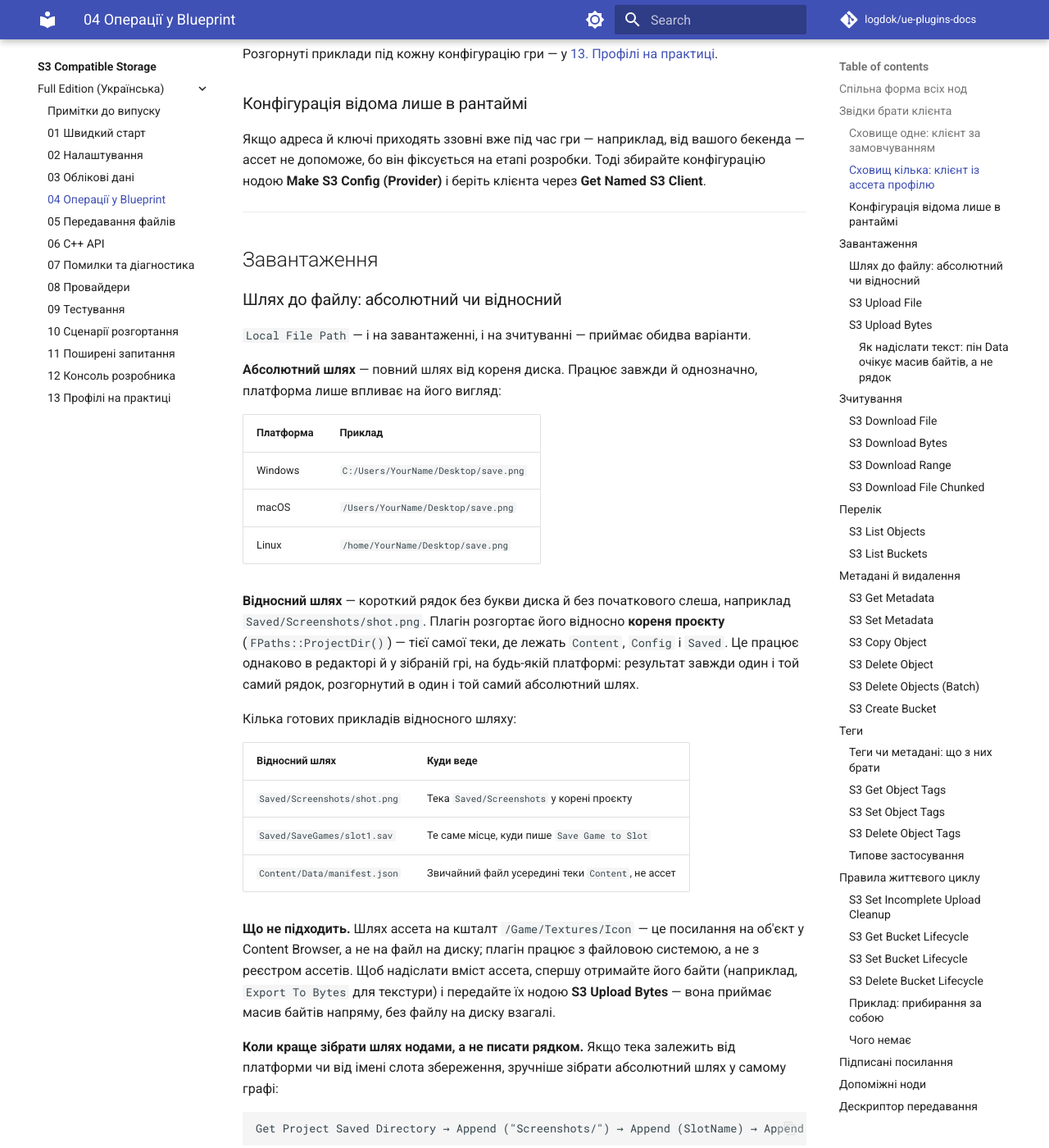
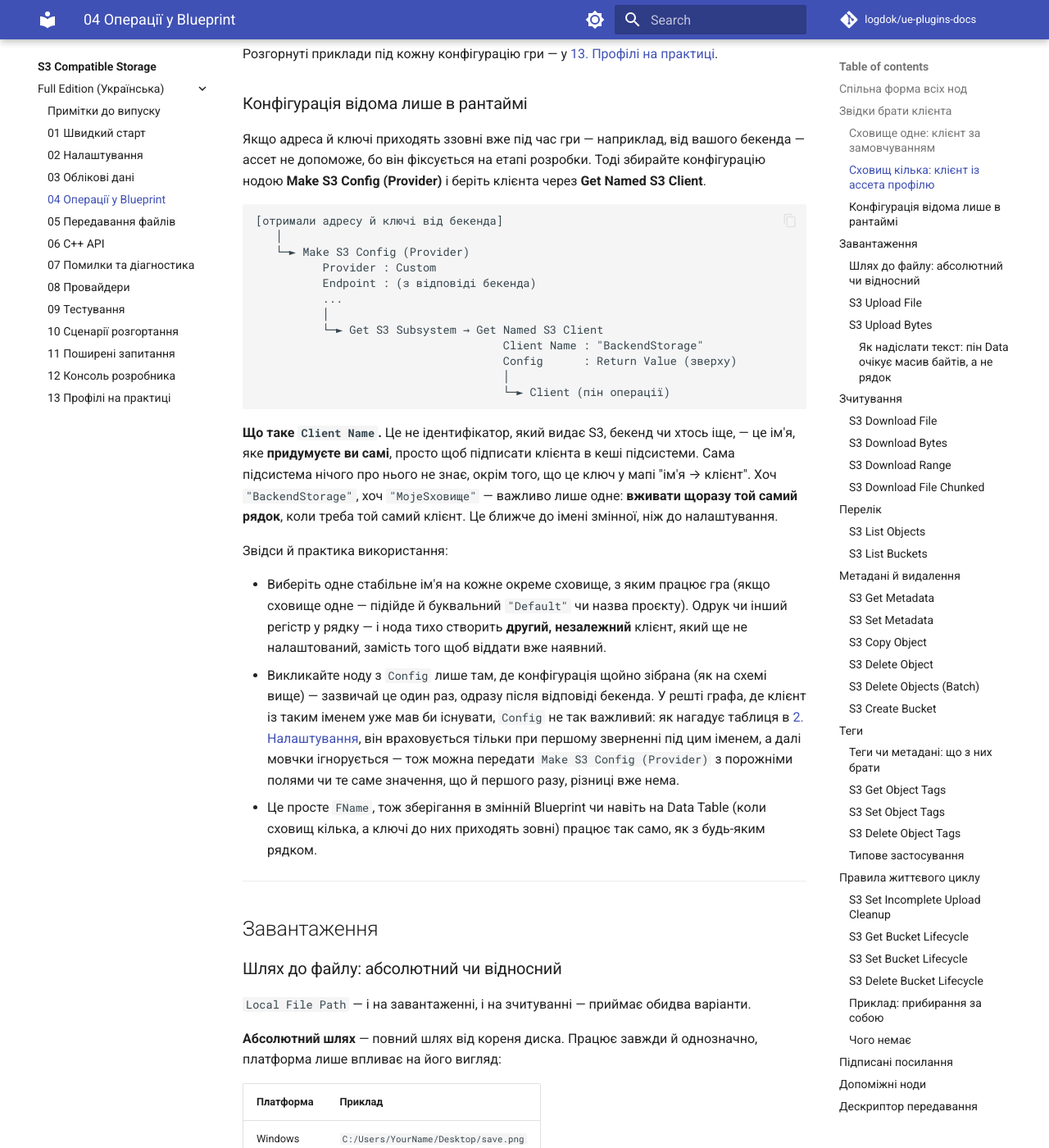
Before and after one commit to logdok/ue-plugins-docs, an MkDocs documentation site: the page built from docs/s3-compatible-storage/Full/uk/04-Blueprint-Operations.md, in a window 1280 px wide and 1400 px high, scrolled down 2211 px. Shown: the whole window at 82% size. Built offline with MkDocs 1.6.1 and Material for MkDocs 9.7.7, drawn with Linux system fonts in a browser that asks for light colours; comment, search, counter and statistics services are not loaded.

Commit message:
Sync docs from HostS3@2344870

````diff
--- a/docs/s3-compatible-storage/Full/uk/04-Blueprint-Operations.md
+++ b/docs/s3-compatible-storage/Full/uk/04-Blueprint-Operations.md
@@ -88,6 +88,43 @@ Get S3 Subsystem
 Якщо адреса й ключі приходять ззовні вже під час гри — наприклад, від вашого бекенда —
 ассет не допоможе, бо він фіксується на етапі розробки. Тоді збирайте конфігурацію нодою
 **Make S3 Config (Provider)** і беріть клієнта через **Get Named S3 Client**.
+
+```
+[отримали адресу й ключі від бекенда]
+   │
+   └─► Make S3 Config (Provider)
+          Provider : Custom
+          Endpoint : (з відповіді бекенда)
+          ...
+          │
+          └─► Get S3 Subsystem → Get Named S3 Client
+                                     Client Name : "BackendStorage"
+                                     Config      : Return Value (зверху)
+                                     │
+                                     └─► Client (пін операції)
+```
+
+**Що таке `Client Name`.** Це не ідентифікатор, який видає S3, бекенд чи хтось іще, — це
+ім'я, яке **придумуєте ви самі**, просто щоб підписати клієнта в кеші підсистеми. Сама
+підсистема нічого про нього не знає, окрім того, що це ключ у мапі "ім'я → клієнт". Хоч
+`"BackendStorage"`, хоч `"MojeSховище"` — важливо лише одне: **вживати щоразу той самий
+рядок**, коли треба той самий клієнт. Це ближче до імені змінної, ніж до налаштування.
+
+Звідси й практика використання:
+
+- Виберіть одне стабільне ім'я на кожне окреме сховище, з яким працює гра (якщо сховище
+  одне — підійде й буквальний `"Default"` чи назва проєкту).
+  Одрук чи інший регістр у рядку — і нода тихо створить **другий, незалежний** клієнт, який
+  ще не налаштований, замість того щоб віддати вже наявний.
+- Викликайте ноду з `Config` лише там, де конфігурація щойно зібрана (як на схемі вище) —
+  зазвичай це один раз, одразу після відповіді бекенда. У решті графа, де клієнт із таким
+  іменем уже мав би існувати, `Config` не так важливий: як нагадує таблиця в
+  [2. Налаштування](02-Configuration.md#профілі-проти-get-named-s3-client), він
+  враховується тільки при першому зверненні під цим іменем, а далі мовчки ігнорується — тож
+  можна передати `Make S3 Config (Provider)` з порожніми полями чи те саме значення, що й
+  першого разу, різниці вже нема.
+- Це просте `FName`, тож зберігання в змінній Blueprint чи навіть на Data Table (коли
+  сховищ кілька, а ключі до них приходять зовні) працює так само, як з будь-яким рядком.
 
 ---
 
````
Also changed, not shown: docs/s3-compatible-storage/index.md (+1 -1 lines).
